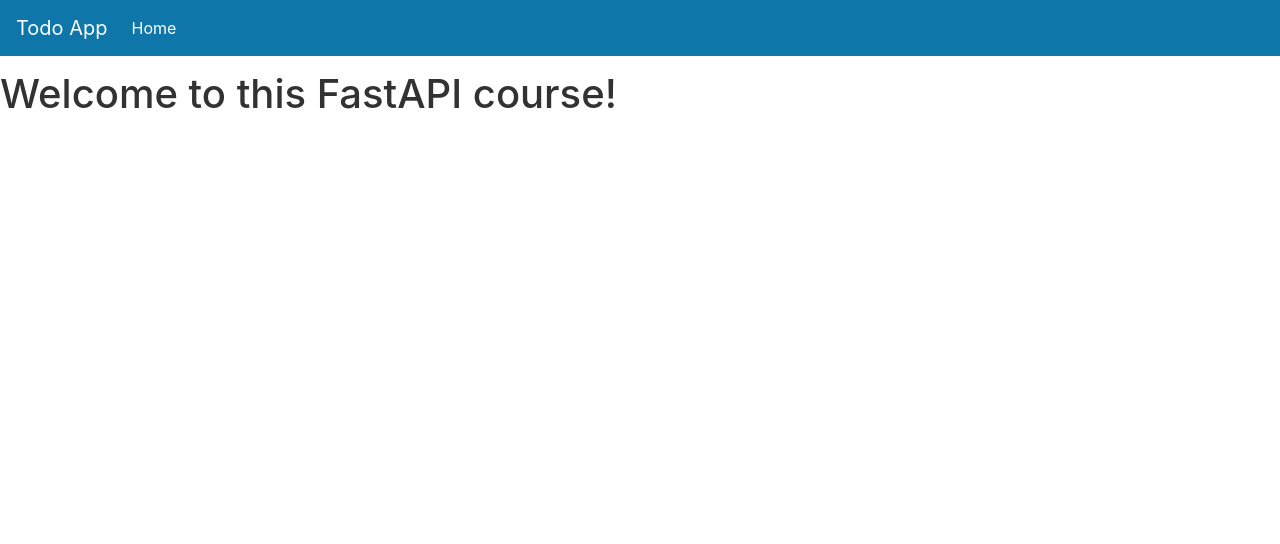
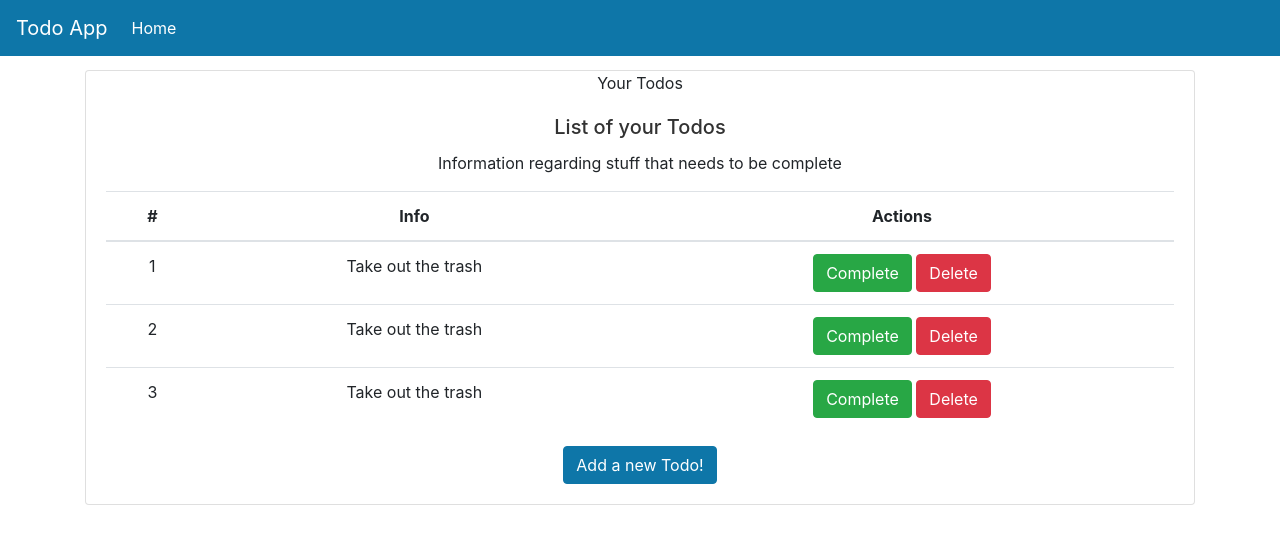
Before and after one commit to Jospaul/learnfastapi, a FastAPI app: page /todos/test in a window 1280 px wide. Shown: the top 544 px of the page. Run offline with FastAPI, Linux system fonts and the light colour scheme; some libraries are stand-ins or nearby versions.

Commit message:
Add html for new todo

```diff
--- a/templates/home.html
+++ b/templates/home.html
@@ -1,12 +1,11 @@
 <!DOCTYPE html>
 <html lang="en">
     <head>
+        <link rel="stylesheet" type="text/css" href="{{ url_for('static', path='/todo/css/base.css') }}">
+        <link rel="stylesheet" type="text/css" href="{{ url_for('static', path='/todo/css/bootstrap.css') }}">
         <meta charset="UTF-8">
         <meta name="viewport" content="width-device-width, initial-scale=1, shrink-to-fit=no">
         <title>TodoApp</title>
-
-        <link rel="stylesheet" type="text/css" href="{{ url_for('static', path='/todo/css/base.css') }}">
-        <link rel="stylesheet" type="text/css" href="{{ url_for('static', path='/todo/css/bootstrap.css') }}">
     </head>
     <body>
         <div>
@@ -25,6 +24,56 @@
                 </div>
             </nav>
         </div>
-        <h1>Welcome to this FastAPI course!</h1>
+        <div class="container">
+            <div class="card text-center">
+                <div class="class-header">
+                    Your Todos
+                </div>
+                <div class="card-body">
+                    <h5 class="card-title">List of your Todos</h5>
+                    <p class="card-text">Information regarding stuff that needs to be complete</p>
+
+                    <table class="table table-hover">
+                        <thead>
+                            <tr>
+                                <th scope="col">#</th>
+                                <th scope="col">Info</th>
+                                <th scope="col">Actions</th>
+                            </tr>
+                        </thead>
+                        <tbody>
+                            <tr class="pointer">
+                                <td>1</td>
+                                <td>Take out the trash</td>
+                                <td>
+                                    <button type="button" class="btn btn-success">Complete</button>
+                                    <button type="button" class="btn btn-danger">Delete</button>
+                                </td>
+                            </tr>
+                            <tr class="pointer">
+                                <td>2</td>
+                                <td>Take out the trash</td>
+                                <td>
+                                    <button type="button" class="btn btn-success">Complete</button>
+                                    <button type="button" class="btn btn-danger">Delete</button>
+                                </td>
+                            </tr>
+                            <tr class="pointer">
+                                <td>3</td>
+                                <td>Take out the trash</td>
+                                <td>
+                                    <button type="button" class="btn btn-success">Complete</button>
+                                    <button type="button" class="btn btn-danger">Delete</button>
+                                </td>
+                            </tr>
+                        </tbody>
+                    </table>
+                    <a class="btn btn-primary" href="#">Add a new Todo!</a>
+                </div>
+            </div>
+        </div>
+        <script src="{{ url_for('static', path='/todo/js/jquery-slim.js') }}"></script>
+        <script src="{{ url_for('static', path='/todo/js/popper.js') }}"></script>
+        <script src="{{ url_for('static', path='/todo/js/bootstrap.js') }}"></script>
     </body>
 </html>
```
Also changed, not shown: templates/add-todo.html (added, +62 -0 lines).
